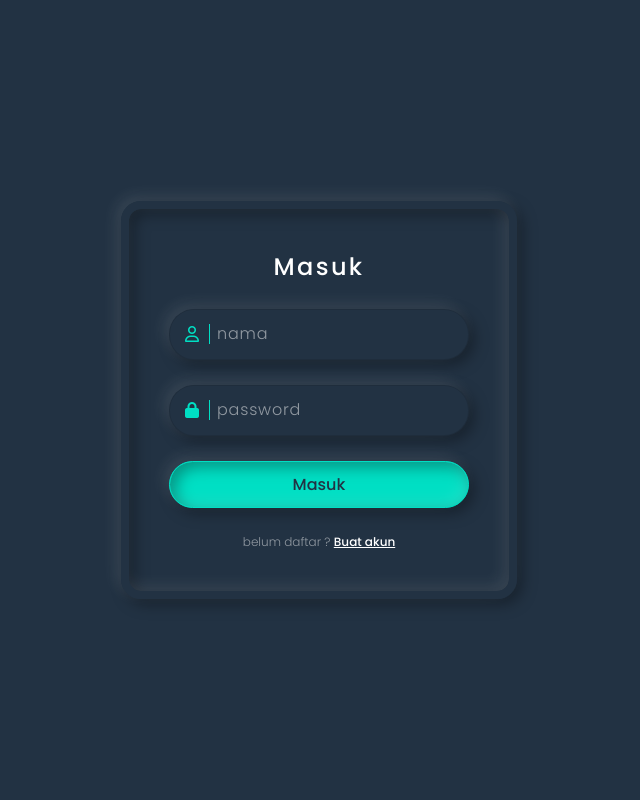
After one commit to apirPr/bookshelf, a Flask app: page / in a window 1280 px wide. The commit adds this page. Shown: the whole page, without its empty margins (321-961 px from the left). Run offline with Flask 3, Linux system fonts and the light colour scheme.

Commit message:
kelarrrr

```diff
--- /dev/null
+++ b/static/css/styleLogin.css
@@ -0,0 +1,128 @@
+@import url("https://fonts.googleapis.com/css2?family=Poppins:wght@300;400;500;600;700;800;900&display=swap");
+
+* {
+  margin: 0;
+  padding: 0;
+  box-sizing: border-box;
+  font-family: "Poppins", sans-serif;
+}
+
+body {
+  display: flex;
+  justify-content: center;
+  align-items: center;
+  min-height: 100vh;
+  background: #223243;
+}
+
+.container {
+  padding: 40px;
+  border-radius: 20px;
+  border: 8px solid #223243;
+  box-shadow: -5px -5px 15px rgba(255, 255, 255, 0.1),
+    5px 5px 15px rgba(0, 0, 0, 0.35),
+    inset -5px -5px 15px rgba(255, 255, 255, 0.1),
+    inset 5px 5px 15px rgba(0, 0, 0, 0.35);
+}
+
+.container .form {
+  display: flex;
+  justify-content: center;
+  align-items: center;
+  flex-direction: column;
+  gap: 25px;
+}
+
+
+
+
+
+.container .form h2 {
+  color: #fff;
+  font-weight: 500;
+  letter-spacing: 0.1em;
+}
+
+.container .form .inputBox {
+  position: relative;
+  width: 300px;
+}
+
+.container .form .inputBox input {
+  padding: 12px 10px 12px 48px;
+  border: none;
+  width: 100%;
+  background: #223243;
+  border: 1px solid rgba(0, 0, 0, 0.1);
+  color: #fff;
+  font-weight: 300;
+  border-radius: 25px;
+  font-size: 1em;
+  box-shadow: -5px -5px 15px rgba(255, 255, 255, 0.1),
+    5px 5px 15px rgba(0, 0, 0, 0.35);
+  transition: 0.5s;
+  outline: none;
+}
+
+.container .form .inputBox span {
+  position: absolute;
+  left: 0;
+  padding: 12px 10px 12px 48px;
+  pointer-events: none;
+  font-size: 1em;
+  font-weight: 300;
+  transition: 0.5s;
+  letter-spacing: 0.05em;
+  color: rgba(255, 255, 255, 0.5);
+}
+
+.container .form .inputBox input:valid ~ span,
+.container .form .inputBox input:focus ~ span {
+  color: #00dfc4;
+  border: 1px solid #00dfc4;
+  background: #223243;
+  transform: translateX(25px) translateY(-7px);
+  font-size: 0.6em;
+  padding: 0 8px;
+  border-radius: 10px;
+  letter-spacing: 0.1em;
+}
+
+.container .form .inputBox input:valid,
+.container .form .inputBox input:focus {
+  border: 1px solid #00dfc4;
+}
+
+.container .form .inputBox i {
+  position: absolute;
+  top: 15px;
+  left: 16px;
+  width: 25px;
+  padding: 2px 0;
+  padding-right: 8px;
+  color: #00dfc4;
+  border-right: 1px solid #00dfc4;
+}
+
+.container .form .inputBox input[type="submit"] {
+  background: #00dfc4;
+  color: #223243;
+  padding: 10px 0;
+  font-weight: 500;
+  cursor: pointer;
+  box-shadow: -5px -5px 15px rgba(255, 255, 255, 0.1),
+    5px 5px 15px rgba(0, 0, 0, 0.35),
+    inset -5px -5px 15px rgba(255, 255, 255, 0.1),
+    inset 5px 5px 15px rgba(0, 0, 0, 0.35);
+}
+
+.container .form p {
+  color: rgba(255, 255, 255, 0.5);
+  font-size: 0.75em;
+  font-weight: 300;
+}
+
+.container .form p a {
+  font-weight: 500;
+  color: #fff;
+}
--- a/TODO-bikin-halaman-login/index.html
+++ b/templates/index.html
@@ -10,7 +10,7 @@
   <link rel="preconnect" href="https://fonts.gstatic.com">
   <link href="https://fonts.googleapis.com/css2?family=Open+Sans:wght@300;400;600;700;800&display=swap"
     rel="stylesheet">
-  <link rel="stylesheet" href="style.css">
+  <link rel="stylesheet" href="../static/css/style.css">
   <link href="https://cdn.jsdelivr.net/npm/bootstrap@5.0.2/dist/css/bootstrap.min.css" rel="stylesheet" integrity="sha384-EVSTQN3/azprG1Anm3QDgpJLIm9Nao0Yz1ztcQTwFspd3yD65VohhpuuCOmLASjC" crossorigin="anonymous">
 </head>
 
@@ -94,7 +94,7 @@
     </section>
   </main>
 
-  <script src="main.js"></script>
+  <script src="../static/js/main.js"></script>
 
 </body>
 
--- /dev/null
+++ b/templates/login.html
@@ -0,0 +1,47 @@
+<!DOCTYPE html>
+<html lang="en">
+<head>
+	<meta charset="UTF-8">
+	<title>Next Level Login & Registration  Form</title>
+	<link rel="stylesheet" href="https://cdnjs.cloudflare.com/ajax/libs/font-awesome/6.2.1/css/all.min.css" integrity="sha512-MV7K8+y+gLIBoVD59lQIYicR65iaqukzvf/nwasF0nqhPay5w/9lJmVM2hMDcnK1OnMGCdVK+iQrJ7lzPJQd1w==" crossorigin="anonymous" referrerpolicy="no-referrer" />
+	<link rel="stylesheet" href="../static/css/styleLogin.css">
+</head>
+<body>
+	<div class="container">
+		<div class="form signin">
+			<h2>Masuk</h2>
+			<div class="inputBox">
+				<input type="text" required="required">
+				<i class="fa-regular fa-user"></i>
+				<span>nama</span>
+			</div>
+			<div class="inputBox">
+				<input type="password" required="required">
+				<i class="fa-solid fa-lock"></i>
+				<span>password</span>
+			</div>
+			<div class="inputBox">
+				<input type="submit" value="Masuk">
+			</div>
+			<p>belum daftar ? <a href="register.html" class="create">Buat akun</a></p>
+		</div>
+
+	</div>
+
+	<script>
+		let login = document.querySelector('.login');
+		let create = document.querySelector('.create');
+		let container = document.querySelector('.container');
+
+		login.onclick = function(){
+			container.classList.add('signinForm');
+		}
+
+		create.onclick = function(){
+			container.classList.remove('signinForm');
+		}
+
+	</script>
+	<script src="../static/js/pass.js"></script>
+</body>
+</html>
```
Also changed, not shown: static/js/main.js (renamed from TODO-bikin-halaman-login/main.js, +12 -10 lines), static/js/pass.js (added, +62 -0 lines), templates/register.html (added, +55 -0 lines), static/css/style.css (renamed from TODO-bikin-halaman-login/style.css).
